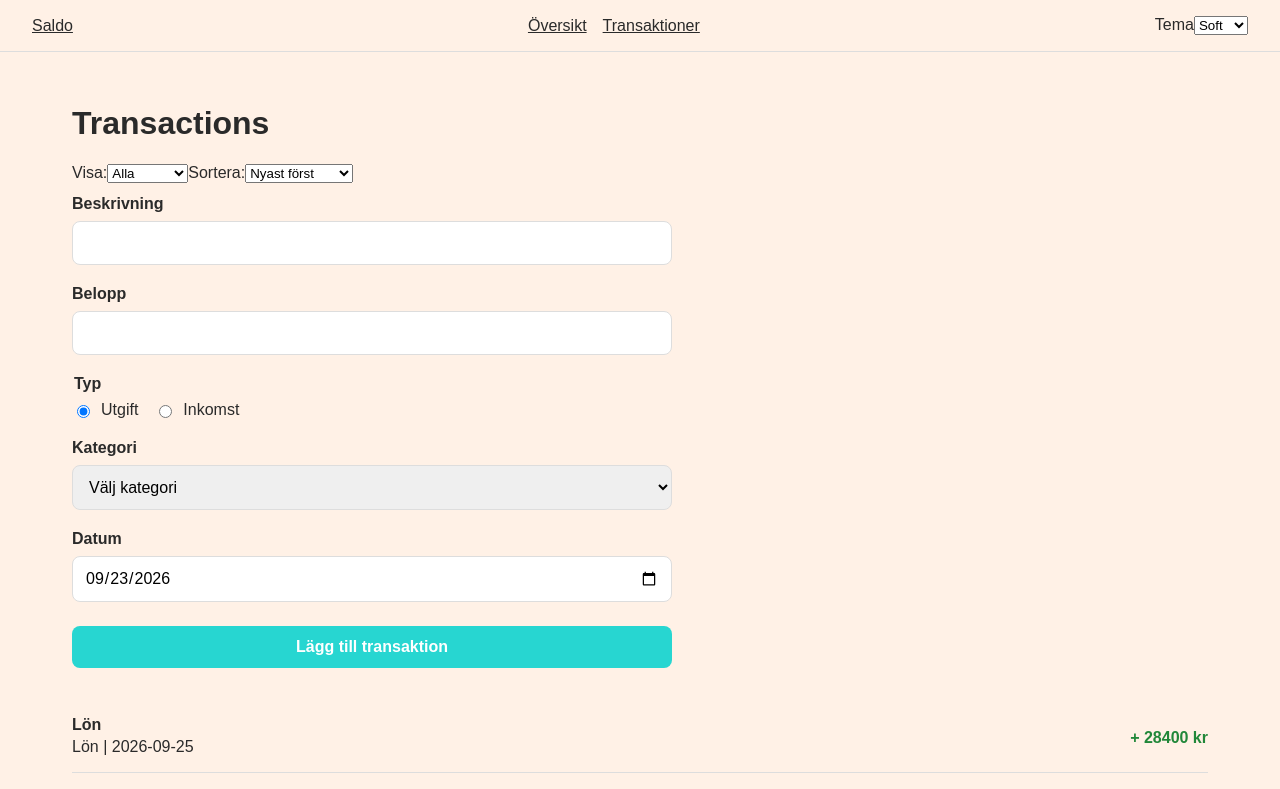
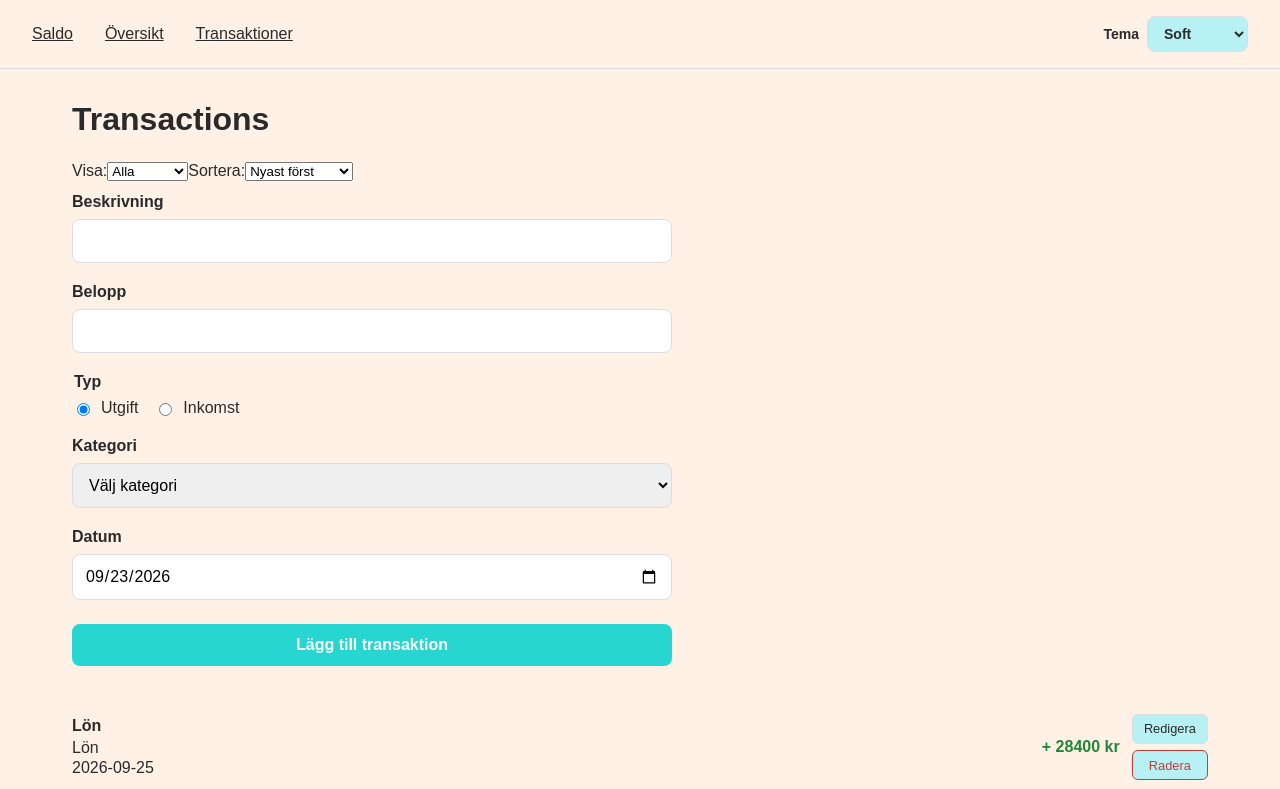
Before and after one commit to shibowie/saldo-app, a React (Vite) app in the folder saldo/: page /transactions in a window 1280 px wide. Shown: the top 789 px of the page. Built offline with nearby package versions, Linux system fonts and the light colour scheme.

Commit message:
feat: add transaction editing and deletion

```diff
--- a/saldo/src/components/Header.jsx
+++ b/saldo/src/components/Header.jsx
@@ -3,15 +3,18 @@ import { Link } from "react-router-dom";
 function Header({ theme, setTheme }) {
     return (
         <header>
-            <Link to="/">Saldo</Link>
+            <div className="header-left">
+                <Link to="/">Saldo</Link>
 
-            <nav>
-                <Link to="/">Översikt</Link>
-                <Link to="/transactions">Transaktioner</Link>
-            </nav>
+                <nav>
+                    <Link to="/">Översikt</Link>
+                    <Link to="/transactions">Transaktioner</Link>
+                </nav>
+            </div>
 
-            <label htmlFor="theme-select">
-                Tema
+            <label className="theme-selector" htmlFor="theme-select">
+                <span>Tema</span>
+
                 <select
                     id="theme-select"
                     value={theme}
--- a/saldo/src/components/TransactionForm.jsx
+++ b/saldo/src/components/TransactionForm.jsx
@@ -1,9 +1,9 @@
-import { useState } from "react";
+import { useState, useEffect } from "react";
 
 import categories from "../data/categories";
 import { useTransactions } from "../context/TransactionsContext";
 
-function TransactionForm() {
+function TransactionForm({ editingTransaction, onEditComplete }) {
     const [title, setTitle] = useState("");
     const [amount, setAmount] = useState("");
     const [type, setType] = useState("expense");
@@ -17,7 +17,32 @@ function TransactionForm() {
     const [categoryError, setCategoryError] = useState("");
     const [dateError, setDateError] = useState("");
 
-    const { addTransaction } = useTransactions();
+    function resetForm() {
+        setTitle("");
+        setAmount("");
+        setType("expense");
+        setCategory("");
+        setDate(new Date().toISOString().split("T")[0]);
+
+        setTitleError("");
+        setAmountError("");
+        setCategoryError("");
+        setDateError("");
+    }
+
+    useEffect(() => {
+        if (!editingTransaction) {
+            return;
+        }
+
+        setTitle(editingTransaction.title);
+        setAmount(editingTransaction.amount);
+        setType(editingTransaction.type);
+        setCategory(editingTransaction.category);
+        setDate(editingTransaction.date);
+    }, [editingTransaction]);
+
+    const { addTransaction, updateTransaction } = useTransactions();
 
     function handleSubmit(event) {
         event.preventDefault();
@@ -56,14 +81,30 @@ function TransactionForm() {
             return;
         }
 
-        const newTransaction = {
-            id: Date.now(),
-            title: title,
-            amount: Number(amount),
-            type: type,
-            category: category,
-            date: date,
-        };
+        if (editingTransaction) {
+            updateTransaction({
+                id: editingTransaction.id,
+                title,
+                amount: Number(amount),
+                type,
+                category,
+                date,
+            });
+        } else {
+            addTransaction({
+                id: Date.now(),
+                title,
+                amount: Number(amount),
+                type,
+                category,
+                date,
+            });
+        }
+
+        if (editingTransaction) {
+            resetForm();
+            onEditComplete();
+        }
 
         addTransaction(newTransaction);
 
@@ -173,13 +214,24 @@ function TransactionForm() {
                 </p>
             )}
 
-            {/* <p> Du skriver: {title} </p>
-            <p> Belopp: {amount}:- </p>
-            <p> Typ: {type} </p>
-            <p> Kategori: {category} </p>
-            <p> Datum: {date}</p> */}
+            <button className="submit-button" type="submit">
+                {editingTransaction
+                ? "Spara ändringar"
+                : "Lägg till transaktion"}
+            </button>
 
-            <button className="submit-button" type="submit">Lägg till transaktion</button>
+            {editingTransaction && (
+                <button
+                    className="cancel-button"
+                    type="button"
+                    onClick={() => {
+                        resetForm();
+                        onEditComplete();
+                    }}
+                >
+                    Avbryt
+                </button>
+            )}
         </form>
     );
 }
--- a/saldo/src/components/TransactionItem.jsx
+++ b/saldo/src/components/TransactionItem.jsx
@@ -1,4 +1,7 @@
-function TransactionItem({ transaction }) {
+import { useTransactions } from "../context/TransactionsContext";
+
+function TransactionItem({ transaction, onEdit, showActions }) {
+    const { deleteTransaction } = useTransactions();
     const isIncome = transaction.type === "income";
 
     const amount = isIncome
@@ -9,13 +12,43 @@ function TransactionItem({ transaction }) {
         <article className="transaction-item">
             <div>
                 <h2>{transaction.title}</h2>
-                <p>
-                    {transaction.category} | {transaction.date}
+                <div className="transaction-meta">
+                    <p>{transaction.category}</p>
+                    <p>{transaction.date}</p>
+                </div>
+            </div>
+            <div className="transaction-actions">
+                <p className={isIncome ? "income-amount" : "expense-amount"}>
+                    {amount} kr
                 </p>
+
+                {showActions && (
+                    <div className="transaction-buttons">
+                        <button
+                            type="button"
+                            onClick={() => onEdit(transaction)}
+                        >
+                            Redigera
+                        </button>
+
+                        <button
+                            className="delete-button"
+                            type="button"
+                            onClick={() => {
+                                const confirmed = window.confirm(
+                                    `Vill du verkligen radera "${transaction.title}"?`
+                                );
+
+                                if (confirmed) {
+                                    deleteTransaction(transaction.id);
+                                }
+                            }}
+                            >
+                            Radera
+                        </button>
+                    </div>
+                )}
             </div>
-            <p className={isIncome ? "income-amount" : "expense-amount"}>
-                {amount} kr
-            </p>
         </article>
     );
 }
--- a/saldo/src/components/TransactionList.jsx
+++ b/saldo/src/components/TransactionList.jsx
@@ -5,6 +5,8 @@ function TransactionList({
     filter="all",
     sortOrder="newest",
     limit,
+    onEdit,
+    showActions = true,
     }) {
 
     const { transactions } = useTransactions();
@@ -49,6 +51,8 @@ function TransactionList({
                     <TransactionItem
                         key={transaction.id}
                         transaction={transaction}
+                        onEdit={onEdit}
+                        showActions={showActions}
                     />
                 ))
             )}
--- a/saldo/src/index.css
+++ b/saldo/src/index.css
@@ -64,6 +64,29 @@
   --color-error-text: #e58a68;
 }
 
+.theme-selector {
+  display: flex;
+  align-items: center;
+  gap: 0.5rem;
+  font-size: 0.875rem;
+  font-weight: 600;
+}
+
+.theme-selector select {
+  padding: 0.5rem 2rem 0.5rem 0.75rem;
+  border: 1px solid var(--color-border);
+  border-radius: 8px;
+  background: var(--color-surface);
+  color: var(--color-text);
+  font: inherit;
+  cursor: pointer;
+}
+
+.theme-selector select:focus {
+  outline: 2px solid var(--color-focus);
+  outline-offset: 2px;
+}
+
 
 
 * {
@@ -85,13 +108,19 @@ header {
   border-bottom: 1px solid var(--color-border);
 }
 
+.header-left {
+  display: flex;
+  align-items: center;
+  gap: 2rem;
+}
+
 header a {
   color: var(--color-text);
 }
 
 header nav {
   display: flex;
-  gap: 1rem;
+  gap: 2rem;
 }
 
 main {
@@ -100,16 +129,21 @@ main {
   padding: 2rem;
 }
 
+main > h1 {
+  margin: 0 0 1.5rem;
+  font-size: 2rem;
+}
+
 .dashboard-grid {
   display: grid;
   grid-template-columns: minmax(0, 1.5fr) minmax(280px, 1fr);
-  gap: 2rem;
+  gap: 1.5rem;
 }
 
 .summary-cards {
   display: grid;
   grid-template-columns: repeat(3, 1fr);
-  gap: 1rem;
+  gap: 1.25rem;
   margin-bottom: 2rem;
 }
 
@@ -157,6 +191,12 @@ main {
 
 .balance-card p {
   font-size: 2rem;
+}
+
+.category-overview h2,
+.recent-transactions h2,
+.currency-converter h2 {
+  margin-top: 0;
 }
 
 .category-overview {
@@ -251,6 +291,70 @@ main {
 
 .transaction-type input {
   width: auto;
+}
+
+.transaction-actions {
+  display: flex;
+  align-items: center;
+  gap: 0.5rem;
+}
+
+.transaction-actions button {
+  padding: 0.4rem 0.7rem;
+  border: 1px solid var(--color-border);
+  border-radius: 6px;
+  background: var(--color-surface);
+  color: var(--color-text);
+  font: inherit;
+  font-size: 0.8rem;
+  cursor: pointer;
+}
+
+.transaction-actions button:hover {
+  background: var(--color-primary);
+  color: var(--color-on-primary);
+  border-color: var(--color-primary);
+}
+
+.transaction-actions button:focus-visible {
+  outline: 2px solid var(--color-focus);
+  outline-offset: 2px;
+}
+
+.cancel-button {
+  margin-top: 0.5rem;
+  padding: 0.75rem 1rem;
+  border: 1px solid var(--color-border);
+  border-radius: 8px;
+  background: transparent;
+  color: var(--color-text);
+  font: inherit;
+  font-weight: 600;
+  cursor: pointer;
+}
+
+.cancel-button:hover {
+  background: var(--color-surface);
+}
+
+.cancel-button:focus-visible {
+  outline: 2px solid var(--color-focus);
+  outline-offset: 2px;
+}
+
+.transaction-actions .delete-button {
+  color: var(--color-error);
+  border-color: var(--color-error);
+}
+
+.transaction-actions .delete-button:hover {
+  background: var(--color-error);
+  color: var(--color-on-primary);
+}
+
+.transaction-buttons {
+  display: flex;
+  gap: 0.5rem;
 }
 
 .submit-button {
@@ -399,6 +503,18 @@ main {
   }
 }
 
+.transaction-meta p {
+  margin: 0;
+}
+
+.transaction-meta {
+  margin-top: 0.25rem;
+}
+
+.transaction-meta p + p {
+  margin-top: 0.15rem;
+}
+
 
 
 
@@ -422,3 +538,29 @@ main {
     grid-template-columns: 1fr;
   }
 }
+
+.transaction-item {
+  display: grid;
+  grid-template-columns: minmax(0, 1fr) auto auto;
+  gap: 0.75rem;
+  align-items: center;
+}
+
+.transaction-actions {
+  display: contents;
+}
+
+.transaction-actions > p {
+  margin: 0;
+  white-space: nowrap;
+}
+
+.transaction-buttons {
+  display: flex;
+  flex-direction: column;
+  gap: 0.4rem;
+}
+
+.transaction-buttons button {
+  width: 100%;
+}
--- a/saldo/src/pages/Dashboard.jsx
+++ b/saldo/src/pages/Dashboard.jsx
@@ -19,7 +19,10 @@ function Dashboard() {
 
                     <div className="recent-transactions">
                         <h2>Senaste transaktioner</h2>
-                        <TransactionList limit={5} />
+                        <TransactionList
+                            limit={5}
+                            showActions={false}
+                        />
                         <Link to="/transactions" className="view-all-link">
                             Visa alla transaktioner →
                         </Link>
--- a/saldo/src/pages/Transactions.jsx
+++ b/saldo/src/pages/Transactions.jsx
@@ -6,6 +6,8 @@ import TransactionList from "../components/TransactionList";
 function Transactions() {
     const [filter, setFilter] = useState("all");
     const [sortOrder, setSortOrder] = useState("newest");
+
+    const [editingTransaction, setEditingTransaction] = useState(null);
 
     return (
         <main>
@@ -34,10 +36,14 @@ function Transactions() {
                 <option value="lowest">Lägsta belopp</option>
             </select>
 
-            <TransactionForm />
+            <TransactionForm
+                editingTransaction={editingTransaction}
+                onEditComplete={() => setEditingTransaction(null)}
+            />
             <TransactionList
                 filter={filter}
                 sortOrder={sortOrder}
+                onEdit={setEditingTransaction}
             />
         </main>
     );
```
Also changed, not shown: saldo/src/context/TransactionsContext.jsx (+20 -0 lines).
